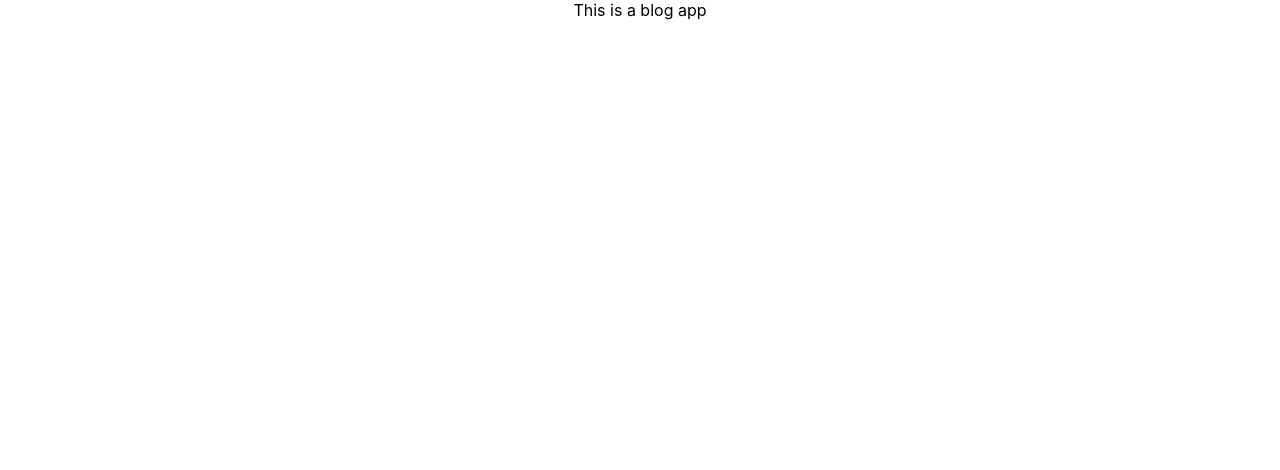
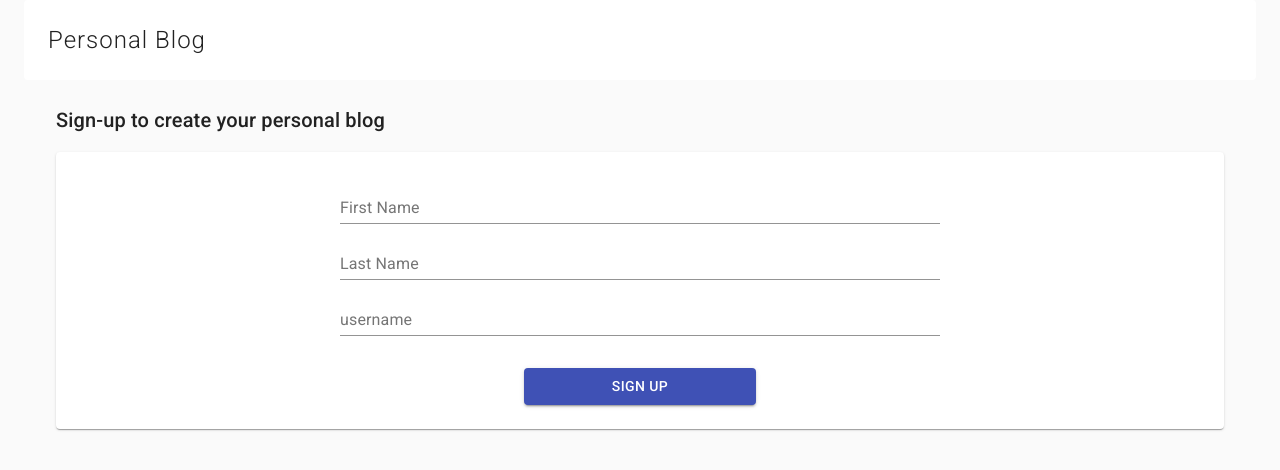
Before and after one commit to scssyworks/react-apollo-blogger, a React app: page / in a window 1280 px wide. Shown: the top 470 px of the page. Built offline with nearby package versions, Linux system fonts and the light colour scheme.

Commit message:
Added few components

```diff
--- a/src/App.css
+++ /dev/null
@@ -1,38 +0,0 @@
-.App {
-  text-align: center;
-}
-
-.App-logo {
-  height: 40vmin;
-  pointer-events: none;
-}
-
-@media (prefers-reduced-motion: no-preference) {
-  .App-logo {
-    animation: App-logo-spin infinite 20s linear;
-  }
-}
-
-.App-header {
-  background-color: #282c34;
-  min-height: 100vh;
-  display: flex;
-  flex-direction: column;
-  align-items: center;
-  justify-content: center;
-  font-size: calc(10px + 2vmin);
-  color: white;
-}
-
-.App-link {
-  color: #61dafb;
-}
-
-@keyframes App-logo-spin {
-  from {
-    transform: rotate(0deg);
-  }
-  to {
-    transform: rotate(360deg);
-  }
-}
--- /dev/null
+++ b/src/App.scss
@@ -0,0 +1,7 @@
+@import url('https://fonts.googleapis.com/css?family=Roboto:300,400,500,700&display=swap');
+
+.main-content {
+  padding: 24px 32px;
+  display: flex;
+  flex-direction: column;
+}
--- a/src/App.tsx
+++ b/src/App.tsx
@@ -1,14 +1,24 @@
 import React from 'react';
+import { BrowserRouter, Switch, Route } from 'react-router-dom';
 import { ApolloProvider } from 'react-apollo';
-import './App.css';
+import { CssBaseline, Container } from '@material-ui/core';
+import './App.scss';
 import { client } from './apollo-client';
+import Header from './components/Header';
+import Home from './containers/Home';
 
 function App() {
   return (
     <ApolloProvider client={client}>
-      <div className="App">
-        This is a blog app
-      </div>
+      <CssBaseline />
+      <Container>
+        <BrowserRouter>
+          <Header />
+          <Switch>
+            <Route path="/" exact component={Home} />
+          </Switch>
+        </BrowserRouter>
+      </Container>
     </ApolloProvider>
   );
 }
--- /dev/null
+++ b/src/components/Header/index.module.scss
@@ -0,0 +1,10 @@
+.header {
+    padding: 24px;
+}
+
+.link {
+    color: inherit;
+    text-decoration: none;
+    font-weight: 300;
+    letter-spacing: 1px;
+}
--- /dev/null
+++ b/src/components/Header/index.tsx
@@ -0,0 +1,16 @@
+import React from 'react';
+import classes from './index.module.scss';
+import { Paper, Typography } from '@material-ui/core';
+import { Link } from 'react-router-dom';
+
+const Header = () => (
+    <header>
+        <Paper className={classes.header} elevation={0}>
+            <Typography variant="h5" component="h1">
+                <Link className={classes.link} to="/">Personal Blog</Link>
+            </Typography>
+        </Paper>
+    </header>
+);
+
+export default Header;
--- /dev/null
+++ b/src/components/SignUpForm/index.module.scss
@@ -0,0 +1,26 @@
+.form {
+    display: flex;
+    flex-direction: column;
+    padding: 24px;
+
+    .controls {
+        width: 100%;
+        align-self: center;
+        display: flex;
+        flex-direction: column;
+
+        >div {
+            margin-bottom: 8px;
+        }
+
+        @media (min-width: 768px) {
+            width: 600px;
+        }
+    }
+
+    .form-submit {
+        margin-top: 24px;
+        min-width: 232px;
+        align-self: center;
+    }
+}
--- /dev/null
+++ b/src/components/SignUpForm/index.tsx
@@ -0,0 +1,19 @@
+import React from 'react';
+import { Card, TextField, Button } from '@material-ui/core';
+import classes from './index.module.scss';
+
+
+const SignUpForm = ({ className }: { className: string }) => (
+    <Card className={className}>
+        <form className={classes.form} noValidate autoComplete="off">
+            <div className={classes.controls}>
+                <TextField label="First Name" />
+                <TextField label="Last Name" />
+                <TextField label="username" />
+            </div>
+            <Button className={classes['form-submit']} variant="contained" color="primary">Sign Up</Button>
+        </form>
+    </Card>
+);
+
+export default SignUpForm;
--- /dev/null
+++ b/src/containers/Home/index.module.scss
@@ -0,0 +1,3 @@
+.form-section {
+    margin-top: 16px;
+}
--- /dev/null
+++ b/src/containers/Home/index.tsx
@@ -0,0 +1,15 @@
+import React from 'react';
+import { Typography } from '@material-ui/core';
+import SignUpForm from '../../components/SignUpForm';
+import classes from './index.module.scss';
+
+const Home = () => (
+    <section className="main-content">
+        <Typography component="h2" variant="h6">
+            Sign-up to create your personal blog
+        </Typography>
+        <SignUpForm className={classes['form-section']} />
+    </section>
+);
+
+export default Home;
```
Also changed, not shown: package.json (+7 -1 lines), src/containers/ArticleDetail/index.tsx (added, +9 -0 lines), src/containers/ArticleList/index.tsx (added, +9 -0 lines), 1 other file (tests, documents, lock files or other folders).
